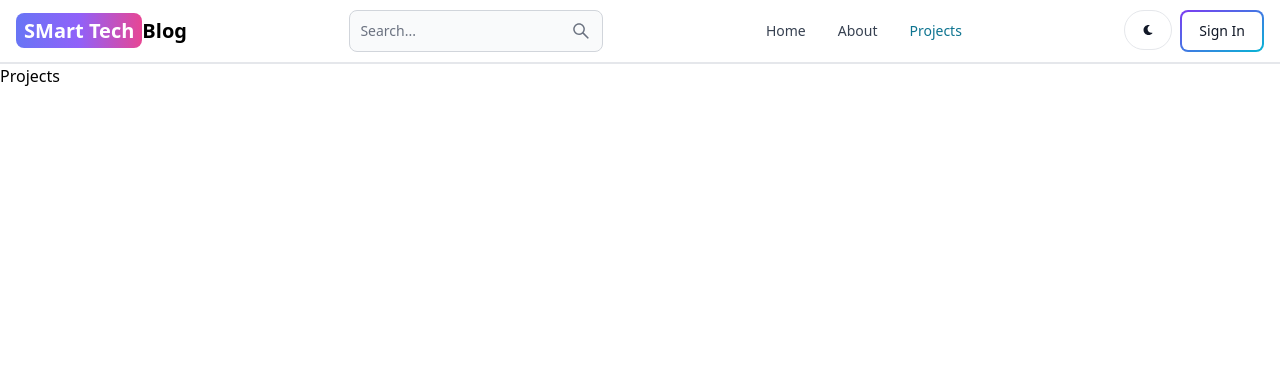
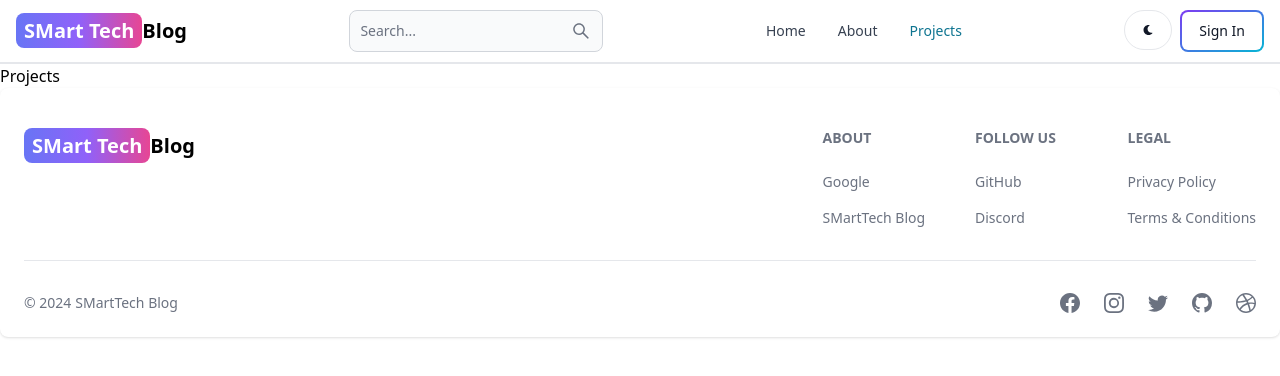
Before and after one commit to smarttechfire/mern-blog, a React (Vite) app in the folder client/: page /projects in a window 1280 px wide. Shown: the top 376 px of the page. Built offline with nearby package versions, Linux system fonts and the light colour scheme.

Commit message:
create and add the footer component

```diff
--- a/client/src/App.jsx
+++ b/client/src/App.jsx
@@ -1,6 +1,7 @@
 import { BrowserRouter, Route, Routes } from 'react-router-dom';
 import { About, Dashboard, Home, Projects, SignIn, SignUp } from './pages';
 import Header from './components/Header';
+import FooterComp from './components/FooterComp';
 
 
 
@@ -17,6 +18,7 @@
         <Route path="/dashboard" element={<Dashboard/>} />
         <Route path="/projects" element={<Projects/>} />
       </Routes>
+      <FooterComp />
     </BrowserRouter>
   )
 }
--- /dev/null
+++ b/client/src/components/FooterComp.jsx
@@ -0,0 +1,87 @@
+import { Footer } from "flowbite-react";
+import { Link } from "react-router-dom";
+import {
+  BsDribbble,
+  BsFacebook,
+  BsGithub,
+  BsInstagram,
+  BsTwitter,
+} from "react-icons/bs";
+
+export default function FooterComp() {
+  return (
+    <Footer container classname=" border border-t-8 border-teal-500">
+      <div className=" w-full max-w-7xl mx-auto">
+        <div className="  grid w-full justify-between sm:flex md:grid-cols-1">
+          <div className=" mt-5">
+            <Link
+              to="/"
+              className=" self-center whitespace-nowrap text-lg sm:text-xl font-semibold dark:text-white"
+            >
+              <span className=" px-2 py-1 bg-gradient-to-r from-indigo-500 via-purple-500 to-pink-500 rounded-lg text-white">
+                SMart Tech
+              </span>
+              Blog
+            </Link>
+          </div>
+          <div className=" grid grid-cols-2 gap-8 mt-4 sm:grid-cols-3 sm:gap-6">
+            <div>
+              <Footer.Title title="About" />
+              <Footer.LinkGroup col>
+                <Footer.Link
+                  href="https://www.google.com/"
+                  target="_blank"
+                  rel="noopener noreferrer"
+                >
+                  Google
+                </Footer.Link>
+                <Footer.Link
+                  href="/about"
+                  target="_blank"
+                  rel="noopener noreferrer"
+                >
+                  SMartTech Blog
+                </Footer.Link>
+              </Footer.LinkGroup>
+            </div>
+            <div>
+              <Footer.Title title="Follow Us" />
+              <Footer.LinkGroup col>
+                <Footer.Link
+                  href="https://www.github.com/smarttechfire"
+                  target="_blank"
+                  rel="noopener noreferrer"
+                >
+                  GitHub
+                </Footer.Link>
+                <Footer.Link href="#">Discord</Footer.Link>
+              </Footer.LinkGroup>
+            </div>
+            <div>
+              <Footer.Title title="Legal" />
+              <Footer.LinkGroup col>
+                <Footer.Link href="#">Privacy Policy</Footer.Link>
+                <Footer.Link href="#">Terms &amp; Conditions</Footer.Link>
+              </Footer.LinkGroup>
+            </div>
+          </div>
+        </div>
+        <Footer.Divider />
+        <div className=" w-full sm:flex sm:items-center sm:justify-between">
+          <Footer.Copyright
+            href="#"
+            by="SMartTech Blog"
+            year={new Date().getFullYear()}
+          />
+          <div className=" flex gap-6 sm:mt-0 mt-4 sm:justify-center">
+            <Footer.Icon href="#" icon={BsFacebook} />
+            <Footer.Icon href="#" icon={BsInstagram} />
+            <Footer.Icon href="#" icon={BsTwitter} />
+            <Footer.Icon href="#" icon={BsGithub} />
+            <Footer.Icon href="#" icon={BsDribbble} />
+          </div>
+        </div>
+      </div>
+    </Footer>
+  );
+}
```
